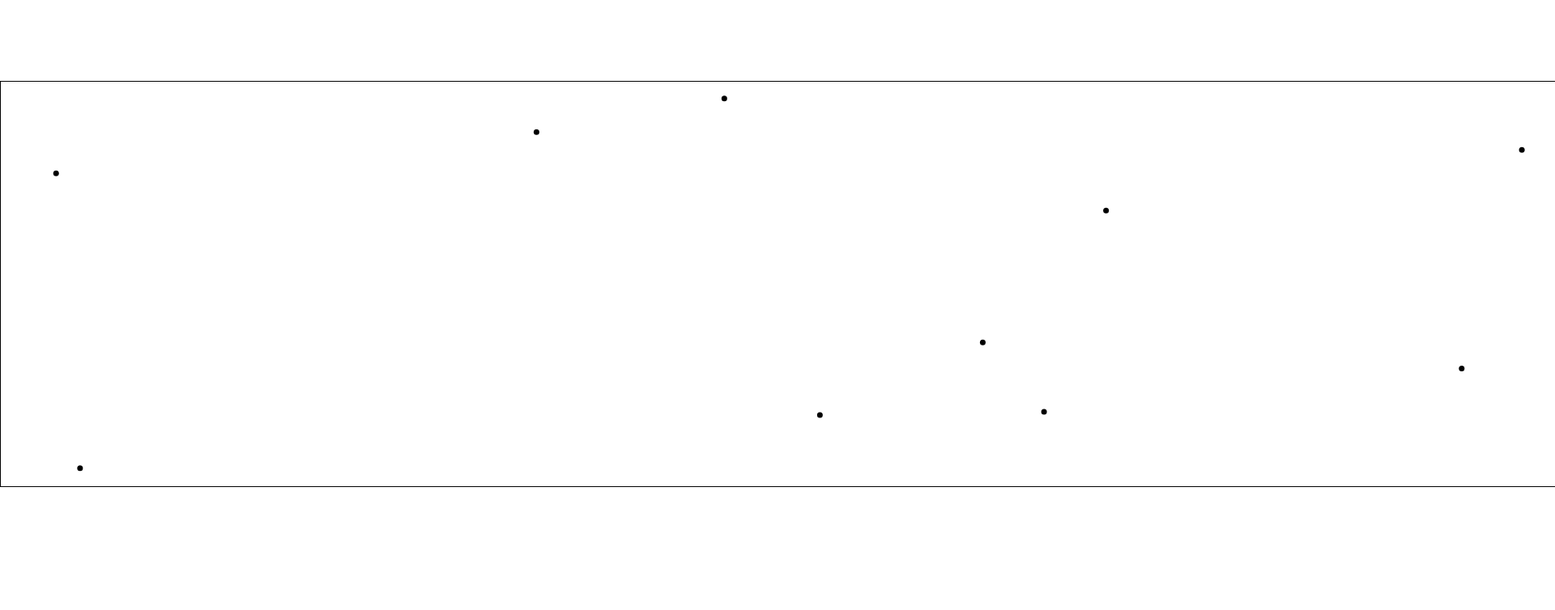
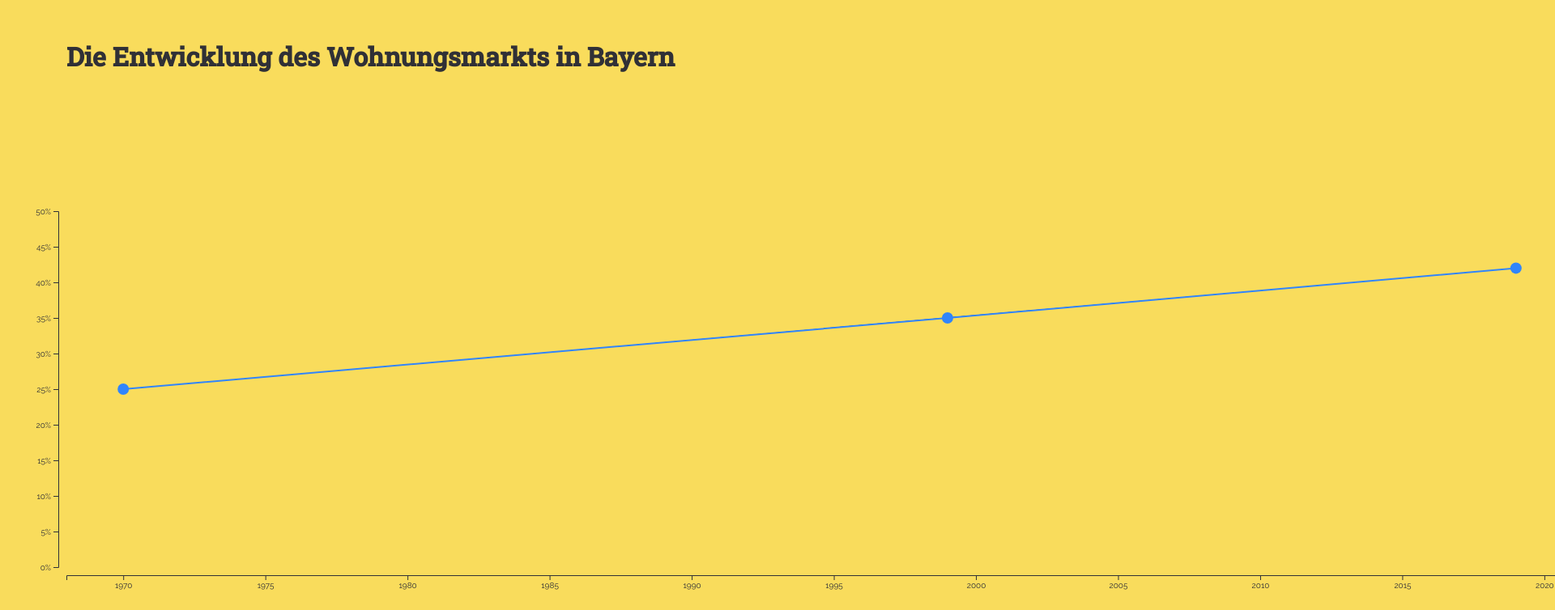
Before and after one commit to Jakob-em/infographic-households, a website built with Parcel: page index.html in a window 1280 px wide. Shown: the top 754 px of the page at 81% size, 1920 px wide, since content can reach past the window. Built offline with nearby package versions, Linux system fonts and the light colour scheme.

Commit message:
Add basic historical chart

```diff
--- /dev/null
+++ b/assets/scss/style.scss
@@ -0,0 +1,66 @@
+
+// Color
+$background: #F9DC5C;
+$primary: #3185FC;
+$secondary: #E84855;
+$text: #303036;
+
+// Fonts
+@font-face {
+  font-family: 'Raleway';
+  src: url('../fonts/Raleway-Regular.ttf') format('truetype');
+}
+
+@font-face {
+  font-family: 'Roboto Slab';
+  src: url('../fonts/RobotoSlab-Medium.ttf') format('truetype');
+}
+
+* {
+  margin: 0;
+  padding: 0;
+  box-sizing: border-box;
+  font-family: 'Raleway', sans-serif;
+  color: $text;
+}
+
+body {
+  background: $background;
+}
+
+.serif {
+  font-family: 'Roboto Slab', serif;
+}
+
+#wrapper {
+  padding: 3em 2em 0 2em;
+  display: inline-block;
+}
+
+.heading {
+  margin-left: 50px;
+}
+
+
+//History Chart
+
+#history-chart {
+  margin-top: 10em;
+}
+
+.history-point {
+  fill: $primary;
+  transition: 200ms ease;
+  stroke-width: 28px;
+  stroke: transparent;
+}
+
+
+.history-point:hover {
+  fill: $secondary;
+
+}
+
+.history-line {
+  stroke: $primary;
+}
--- /dev/null
+++ b/assets/ts/index.ts
@@ -0,0 +1,68 @@
+import * as d3 from 'd3';
+import { historicalData } from '../../data';
+
+let margins = {top: 10, right: 10, bottom: 50, left: 50};
+let historyDimensions = {
+  width: 1920 - margins.left - margins.right,
+  height: 500 - margins.top - margins.bottom
+}
+
+
+function offsetDomain(domain, offset) {
+  return [domain[0] - offset, domain[1] + offset]
+}
+
+function drawHistory() {
+  let historyChart = d3.select('#wrapper')
+      .append('svg')
+      .attr('id', 'history-chart')
+      .attr('height', historyDimensions.height + margins.top + margins.bottom)
+      .attr('width', historyDimensions.width + margins.right + margins.left)
+      .append("g")
+      .attr("transform",
+          "translate(" + margins.left + "," + margins.top + ")");
+
+  let xAxis = d3.scaleLinear()
+      .domain(offsetDomain(d3.extent(historicalData, d => d.year), 2))
+      .range([0, historyDimensions.width])
+
+
+  historyChart
+      .append("g")
+      .attr("transform", `translate(0, ${historyDimensions.height + 10})`)
+      .call(d3.axisBottom(xAxis).tickFormat(d3.format('')))
+
+  let yAxis = d3.scaleLinear()
+      .domain([0.5, 0])
+      .range([0, historyDimensions.height]);
+  historyChart
+      .append("g")
+      .attr("transform", `translate(-10,0)`)
+      .call(d3.axisLeft(yAxis).tickFormat(d3.format('.0%')))
+
+  // Add lines between points
+  historyChart.append("path")
+      .datum(historicalData)
+      .attr("class", "history-line")
+      .attr("stroke-width", 2)
+      .attr("d", d3.line()
+          .x(d => xAxis(d.year))
+          .y(d => yAxis(d.singleHouseholdPercentage))
+      )
+
+  // Add points
+  historyChart.selectAll("data-points")
+      .data(historicalData)
+      .enter()
+      .append("circle")
+      .attr("class", "history-point")
+      .attr("cx", d => xAxis(d.year))
+      .attr("cy", d => yAxis(d.singleHouseholdPercentage))
+      .attr("r", 7)
+
+
+
+}
+
+
+drawHistory()
--- /dev/null
+++ b/assets/ts/scrolling.ts
@@ -0,0 +1,9 @@
+const scrollMultiplier = 25;
+
+window.addEventListener('wheel', (event: WheelEvent) => {
+  const maxOffset = (document.body.scrollWidth - document.body.clientWidth)
+  const delta = event.deltaY/Math.abs(event.deltaY)*scrollMultiplier;
+  const newOffset = Math.max(0, Math.min(maxOffset, pageXOffset + delta))
+  window.scrollTo({left: newOffset});
+  event.preventDefault()
+})
--- /dev/null
+++ b/data.ts
@@ -0,0 +1,11 @@
+interface HistoricalPoint {
+  year: number
+  averageHouseholdSize: number,
+  singleHouseholdPercentage: number
+}
+
+export const historicalData: HistoricalPoint[] = [
+  {year: 1970, averageHouseholdSize: 2.38, singleHouseholdPercentage: 0.25},
+  {year: 1999, averageHouseholdSize: 2.24, singleHouseholdPercentage: 0.35},
+  {year: 2019, averageHouseholdSize: 2.03, singleHouseholdPercentage: 0.42},
+]
--- a/index.html
+++ b/index.html
@@ -1,10 +1,15 @@
 <!DOCTYPE html>
 <html lang="de">
   <head>
-    <link rel="stylesheet" href="./style.scss">
+    <link rel="stylesheet" href="assets/scss/style.scss">
     <title>Die Entwicklung des Wohnungsmarkts in Bayern</title>
   </head>
 <body>
-  <script src="index.ts"></script>
+<div id="wrapper">
+  <h1 class="serif heading">Die Entwicklung des Wohnungsmarkts in Bayern</h1>
+
+</div>
+<script src="assets/ts/index.ts"></script>
+<script src="assets/ts/scrolling.ts"></script>
 </body>
 </html>
--- a/index.ts
+++ /dev/null
@@ -1,34 +0,0 @@
-import * as d3 from 'd3';
-
-let margins = {top: 0, right: 0, bottom: 0, left: 0};
-
-let width = 1920 - margins.left - margins.right;
-let height = 500 - margins.top - margins.bottom;
-
-let areaChart = d3.select('body')
-    .append('svg')
-    .attr('id', 'area-chart')
-    .attr('height', height)
-    .attr('width', width)
-
-const randomPoint = () => ({x: Math.random() * width, y: Math.random() * height});
-const points = [...Array(10)].map(randomPoint);
-console.log(points)
-
-areaChart
-    .selectAll('dot')
-    .data(points)
-    .enter().append('circle')
-    .attr("r", 3.5)
-    .attr('cx', (d) => d.x)
-    .attr('cy', (d) => d.y)
-
-const scrollMultiplier = 10;
-const maxOffset = (document.body.scrollWidth - window.innerWidth)
-
-window.addEventListener('wheel', (event: WheelEvent) => {
-  const delta = event.deltaY*scrollMultiplier;
-  const newOffset = Math.max(0, Math.min(maxOffset, pageXOffset + delta))
-  window.scrollTo({left: newOffset});
-  event.preventDefault()
-})
--- a/package.json
+++ b/package.json
@@ -1,7 +1,7 @@
 {
   "name": "infografik",
   "version": "1.0.0",
-  "main": "index.ts",
+  "main": "assets/ts/index.ts",
   "author": "Jakob-em <26389546+Jakob-em@users.noreply.github.com>",
   "license": "MIT",
   "scripts": {
--- a/style.scss
+++ /dev/null
@@ -1,9 +0,0 @@
-* {
-  margin: 0;
-  padding: 0;
-}
-
-#area-chart {
-  margin-top: 100px;
-  border: solid 1px;
-}
```
Also changed, not shown: assets/fonts/Raleway-Regular.ttf (added), assets/fonts/RobotoSlab-Medium.ttf (added).
